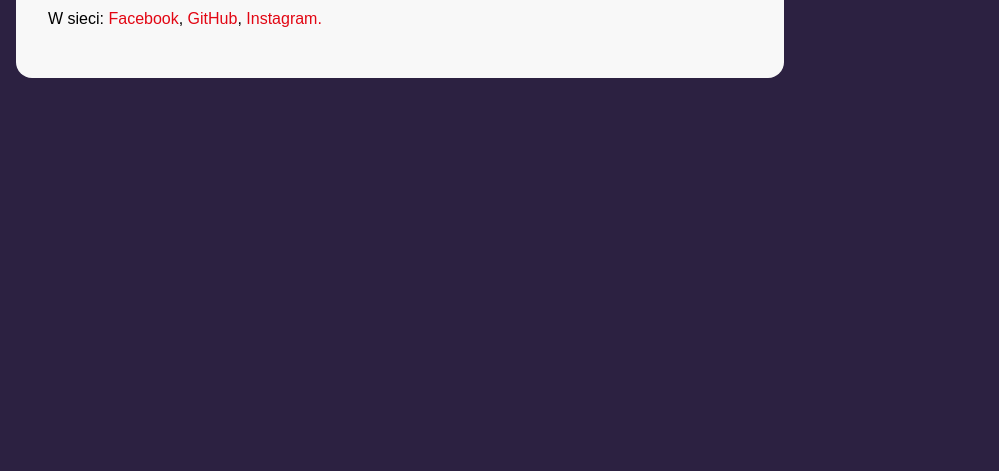
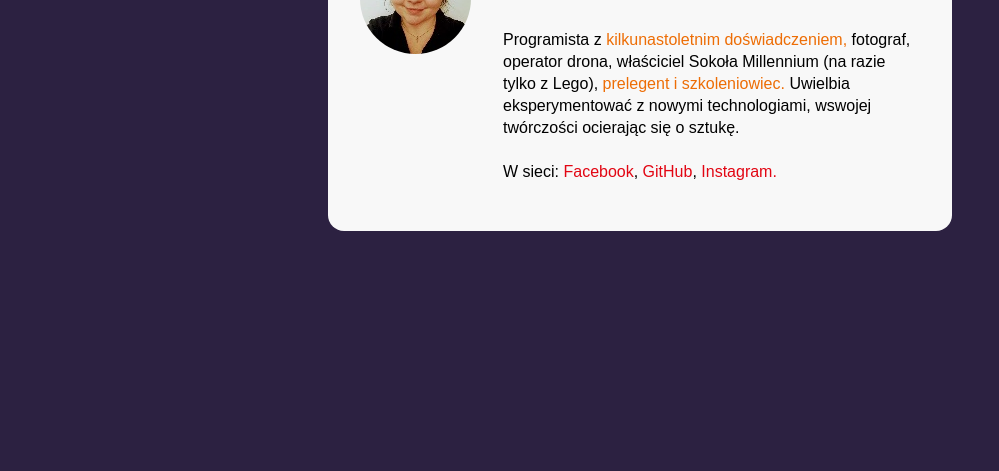
Before and after one commit to adriana-capinska/business-card, a plain HTML site: page index.html in a window 1280 px wide. Shown: the part 329-800 px from the top of the page, without its empty margins (0-999 px from the left). Drawn offline with Linux system fonts and the light colour scheme.

Commit message:
task-one-complie

```diff
--- a/index.html
+++ b/index.html
@@ -12,18 +12,22 @@
 <body>
     <main class="main">
         <article class="person">
+            <img class="person__picture" src="AC.jpg" alt="Zdjęcie Adriany">
             <div>
-            <img class="person__picture" src="AC.jpg" alt="Zdjęcie Adriany">
                 <header class="person__info">
                     <h1 class="person__name">Adriana Capińska</h1>
                     <p class="person__position">stanowisko</p>
                 </header>
+
                 <div class="person__description">
-            <p>Programista z <strong class="special"> kilkunastoletnim doświadczeniem,</strong> fotograf, operator drona, właściciel
-                Sokoła Millennium (na razie tylko z Lego),<strong class="special"> prelegent i szkoleniowiec. </strong>
+                    <p> Programista z <strong class="special"> kilkunastoletnim doświadczeniem,</strong> fotograf,
+                        operator drona, właściciel
+                        Sokoła Millennium (na razie tylko z Lego),<strong class="special"> prelegent i szkoleniowiec.
+                        </strong>
                         Uwielbia eksperymentować z nowymi technologiami, wswojej twórczości ocierając się o sztukę. </p>
                     <p class="person__margin">
-                W sieci: <a class="person__link" href="http://www.facebook.pl"> Facebook</a>, <a class="person__link" href="http://www.githab.com">GitHub</a>,
+                        W sieci: <a class="person__link" href="http://www.facebook.pl"> Facebook</a>, <a
+                            class="person__link" href="http://www.githab.com">GitHub</a>,
                         <a class="person__link" href="http://www.instagram.com"> Instagram.</a></p>
                 </div>
             </div>
--- a/style.css
+++ b/style.css
@@ -9,20 +9,19 @@ html{
 body{
     background-color: #2C2141;
     min-width: 100vh;
+    min-height: 100vh;
     font-family: Arial, Helvetica, sans-serif;
-    width: 624px;
-    height: 320px;
-
+    display: flex;
+    justify-content: center;
+    align-items: center;
+    align-content: center;
 }
  .main{
      background-color: #F8F8F8;
      border-radius: 16px;
      margin: 16px;
      padding: 32px;
-     display: flex;
-     justify-content: center;
-     align-content: center;
-     align-items: center;
+     width: 624px;
  }
 
 .person{
```
Lines whose indentation alone changed are shown as unchanged.
